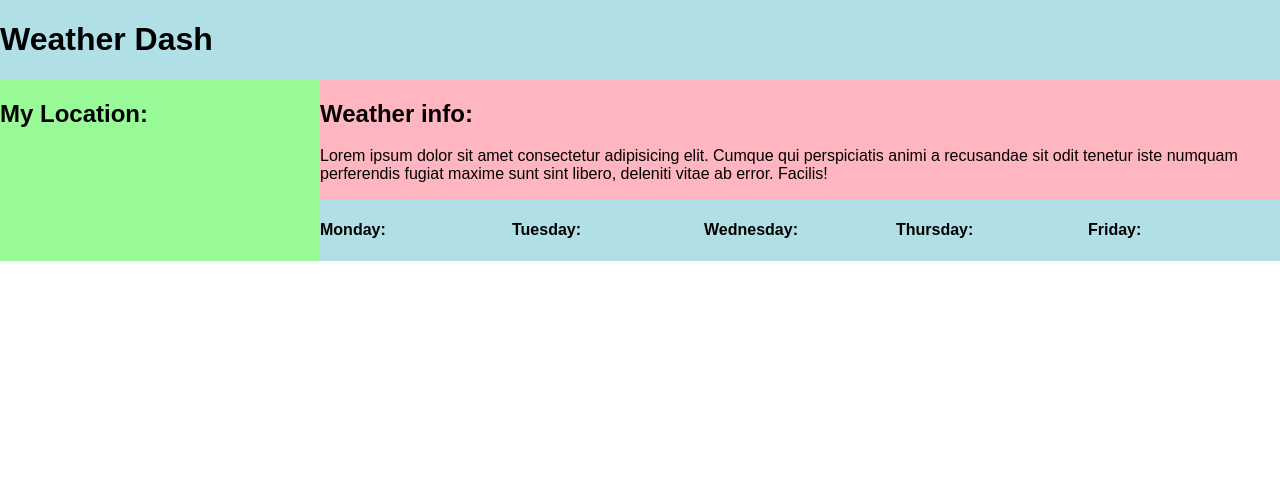
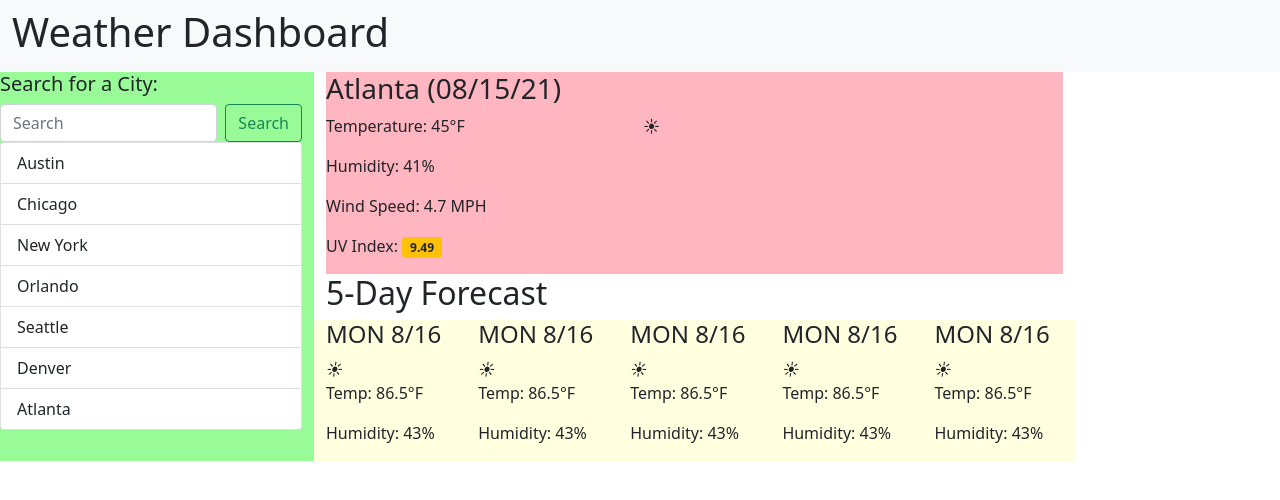
Before and after one commit to marina-russ/msu-weather-dashboard, a plain HTML site: page index.html in a window 1280 px wide. Drawn offline with nearby package versions, Linux system fonts and the light colour scheme.

Commit message:
creates basic html structure

```diff
--- a/css/style.css
+++ b/css/style.css
@@ -0,0 +1,35 @@
+:root {};
+
+/***************************/
+/* MAIN STYLES */
+
+body {
+  font-style: Helvetica, sans-serif;
+  font-size: 16px;
+}
+
+/***************************/
+/* NAVIGATION STYLES */
+
+
+/***************************/
+/* ASIDE STYLES */
+
+.search-and-list {}
+
+li {
+  list-style: none;
+}
+
+/***************************/
+/* SECTION: DETAILED FORECAST STYLES */
+
+
+/***************************/
+/* SECTION: 5-DAY FORECAST STYLES */
+
+.weather-card {
+  background-color: blue;
+  color: white;
+
+}
--- a/index.html
+++ b/index.html
@@ -6,50 +6,103 @@
   <meta name="viewport" content="width=device-width, initial-scale=1.0">
   <title>Weather Dash</title>
 
-  <!-- Pure.css -->
-  <link rel="stylesheet" href="https://unpkg.com/purecss@2.0.5/build/pure-min.css"
-  integrity="sha384-LTIDeidl25h2dPxrB2Ekgc9c7sEC3CWGM6HeFmuDNUjX76Ert4Z4IY714dhZHPLd" crossorigin="anonymous">
+  <!-- Bootstrap 5 -->
+  <link href="https://cdn.jsdelivr.net/npm/bootstrap@5.0.0-beta2/dist/css/bootstrap.min.css" rel="stylesheet"
+    integrity="sha384-BmbxuPwQa2lc/FVzBcNJ7UAyJxM6wuqIj61tLrc4wSX0szH/Ev+nYRRuWlolflfl" crossorigin="anonymous">
+  <link rel="stylesheet" href="css/style.css">
 </head>
 
 <body>
 
-  <nav class="pure-u-1-1" style="background-color:powderblue;">
-    <h1>Weather Dash</h1>
-  </nav>
+<nav class="navbar navbar-light bg-light">
+  <div class="container-fluid">
+    <h1>Weather Dashboard</h1>
+  </div>
+</nav>
 
   <main>
-    <div class="pure-g">
+    <div class="row">
 
-      <div class="pure-u-1-4" style="background-color:palegreen;">
-        <h2>My Location:</h2>
+      <div class="col-3 search-and-list" style="max-width: 350px; background-color:palegreen;">
+        <h5>Search for a City:</h5>
+        <div class="">
+          <form class="d-flex">
+            <input class="form-control me-2" type="search" placeholder="Search" aria-label="Search">
+            <button class="btn btn-outline-success" type="submit">Search</button>
+          </form>
+        </div>
+        <div class="recent-cities">
+          <ul class="list-group">
+            <li class="list-group-item">Austin</li>
+            <li class="list-group-item">Chicago</li>
+            <li class="list-group-item">New York</li>
+            <li class="list-group-item">Orlando</li>
+            <li class="list-group-item">Seattle</li>
+            <li class="list-group-item">Denver</li>
+            <li class="list-group-item">Atlanta</li>
+          </ul>
+        </div>
       </div>
 
-      <div class="pure-u-3-4" style="background-color: lightpink;">
+      <div class="col-7">
 
-        <section class="pure-u-1-1"> <!-- Today's detailed forecast -->
-          <h2>Weather info:</h2>
-          <div>
-            <p>Lorem ipsum dolor sit amet consectetur adipisicing elit. Cumque qui perspiciatis animi a recusandae sit odit tenetur iste numquam perferendis fugiat maxime sunt sint libero, deleniti vitae ab error. Facilis!</p>
+        <section class="" style="max-width: 800px; background-color: lightpink;"> <!-- Today's detailed forecast -->
+          <h3>Atlanta (08/15/21)</h3>
+          <div class="row">
+            <div class="col-5">
+              <p>Temperature: 45°F</p>
+              <p>Humidity: 41%</p>
+              <p>Wind Speed: 4.7 MPH</p>
+              <p>UV Index: <span class="badge bg-warning text-dark">9.49</span></p>
+            </div>
+            <div class="col-4">
+              ☀
+            </div>
+            <div class="col"></div> <!-- empty div so weather icon is in the 'middle'-->
           </div>
         </section>
 
-        <section class="pure-g" style="background-color: lightyellow;"> <!-- 5 day forecast -->
+        <h2>5-Day Forecast</h2>
+        <section class="row" style="background-color: lightyellow;"> <!-- 5 day forecast -->
 
-          <div class="pure-u-1-5" style="background-color:powderblue;">
-            <h4>Monday:</h4>
+
+          <div class="container">
+            <div class="row">
+              <div class="col">
+                <h4>MON 8/16</h4>
+                <i>☀</i>
+                <p>Temp: 86.5°F</p>
+                <p>Humidity: 43%</p>
+              </div>
+              <div class="col">
+                <h4>MON 8/16</h4>
+                <i>☀</i>
+                <p>Temp: 86.5°F</p>
+                <p>Humidity: 43%</p>
+              </div>
+              <div class="col">
+                <h4>MON 8/16</h4>
+                <i>☀</i>
+                <p>Temp: 86.5°F</p>
+                <p>Humidity: 43%</p>
+              </div>
+              <div class="col">
+                <h4>MON 8/16</h4>
+                <i>☀</i>
+                <p>Temp: 86.5°F</p>
+                <p>Humidity: 43%</p>
+              </div>
+              <div class="col">
+                <h4>MON 8/16</h4>
+                <i>☀</i>
+                <p>Temp: 86.5°F</p>
+                <p>Humidity: 43%</p>
+              </div>
+            </div>
           </div>
-          <div class="pure-u-1-5" style="background-color:powderblue;">
-            <h4>Tuesday:</h4>
-          </div>
-          <div class="pure-u-1-5" style="background-color:powderblue;">
-            <h4>Wednesday:</h4>
-          </div>
-          <div class="pure-u-1-5" style="background-color:powderblue;">
-            <h4>Thursday:</h4>
-          </div>
-          <div class="pure-u-1-5" style="background-color:powderblue;">
-            <h4>Friday:</h4>
-          </div>
+
+
+
 
         </section>
 
@@ -57,6 +110,8 @@
 
     </div>
   </main>
+  <script src="https://cdn.jsdelivr.net/npm/bootstrap@5.0.0-beta2/dist/js/bootstrap.bundle.min.js"
+    integrity="sha384-b5kHyXgcpbZJO/tY9Ul7kGkf1S0CWuKcCD38l8YkeH8z8QjE0GmW1gYU5S9FOnJ0" crossorigin="anonymous"></script>
   <script type="text/javascript" src="js/script.js"></script>
 </body>
 </html>
```
